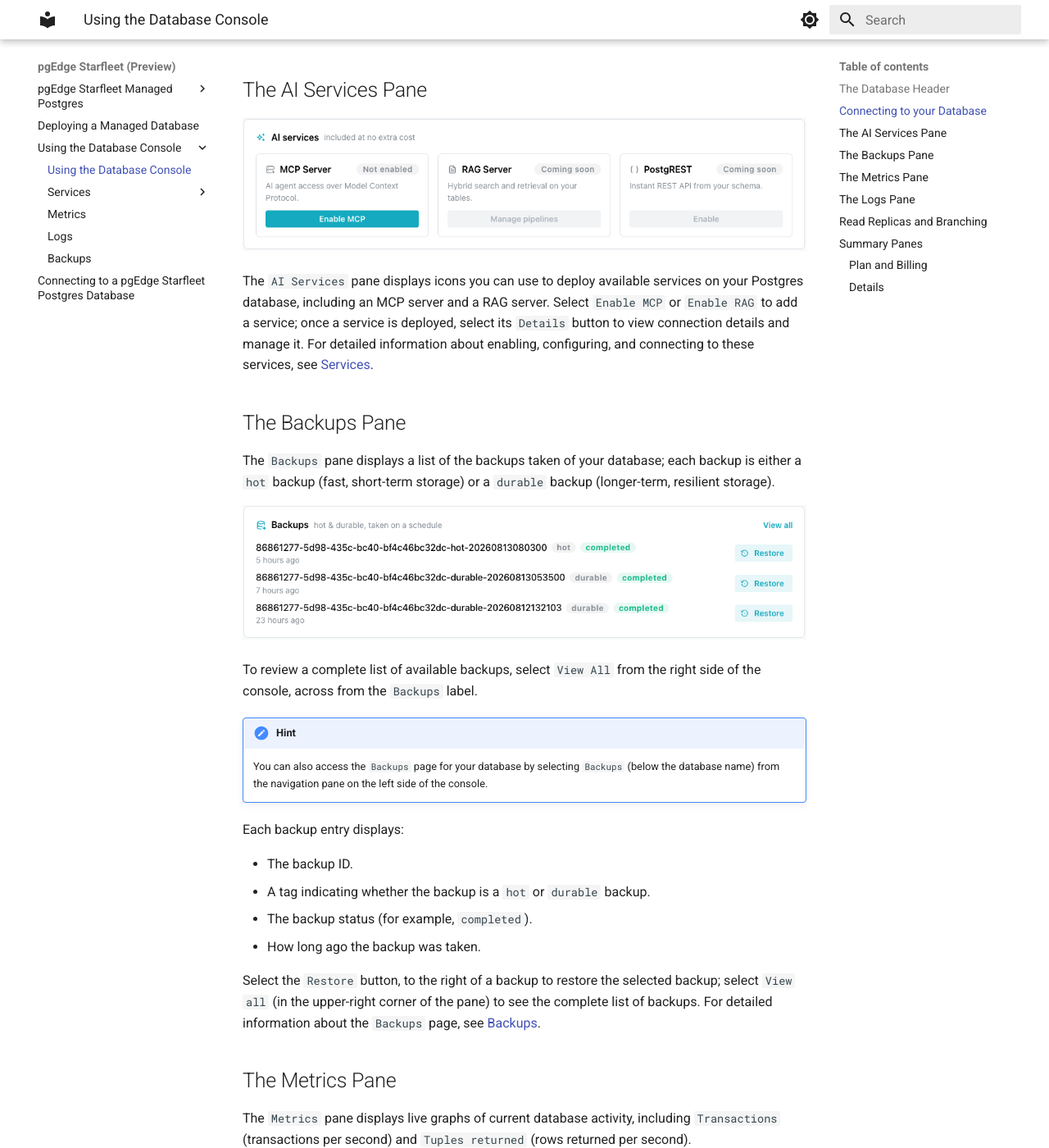
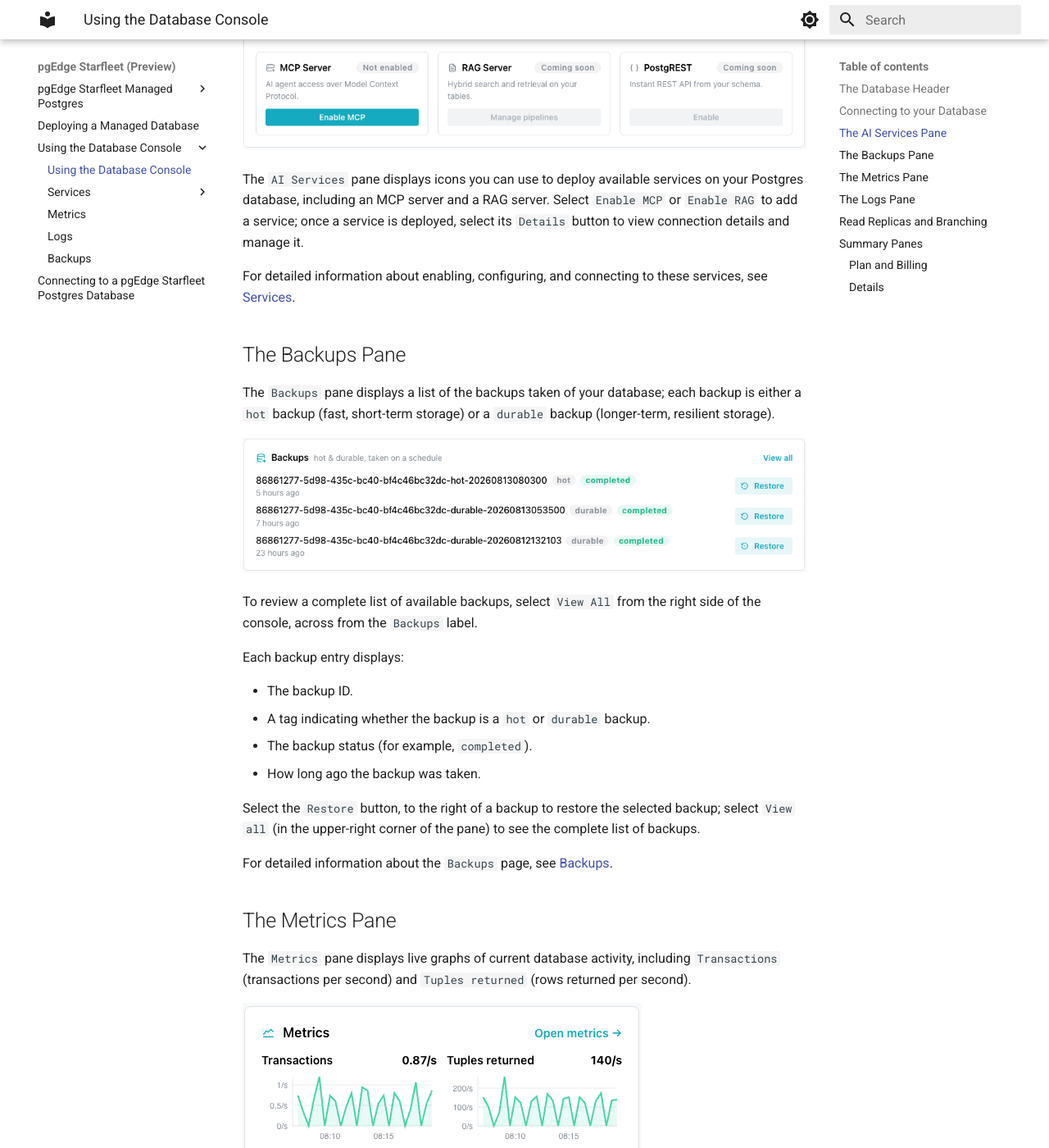
Before and after one commit to pgEdge/pgedge-starfleet-docs, an MkDocs documentation site: the page built from docs/managed/using/index.md, in a window 1280 px wide and 1400 px high, scrolled down 2831 px. Shown: the whole window at 82% size. Built offline with MkDocs 1.6.1 and Material for MkDocs 9.7.7, drawn with Linux system fonts in a browser that asks for light colours; some of the changed text lies outside the part shown.

Commit message:
Revise database console documentation
Updated references to 'pgEdge managed PostgreSQL' to 'pgEdge Starfleet PostgreSQL'. Removed hints for trial users and navigation instructions for various panes.

```diff
--- a/docs/managed/using/index.md
+++ b/docs/managed/using/index.md
@@ -8,11 +8,6 @@ deployment completes.
 
 Select the database name to navigate to the database management page of the
 console.
-
-!!! hint
-
-    If you're using a free trial, you can use the link at the top of the
-    console to provide billing information for your database.
 
 
 ## The Database Header
@@ -74,8 +69,9 @@ For detailed information about:
 The `AI Services` pane displays icons you can use to deploy available services
 on your Postgres database, including an MCP server and a RAG server. Select
 `Enable MCP` or `Enable RAG` to add a service; once a service is deployed,
-select its `Details` button to view connection details and manage it. For
-detailed information about enabling, configuring, and connecting to these
+select its `Details` button to view connection details and manage it.
+
+For detailed information about enabling, configuring, and connecting to these
 services, see [Services](services/index.md).
 
 
@@ -90,12 +86,6 @@ backup (longer-term, resilient storage).
 To review a complete list of available backups, select `View All` from the
 right side of the console, across from the `Backups` label.
 
-!!! hint
-
-    You can also access the `Backups` page for your database by selecting
-    `Backups` (below the database name) from the navigation pane on the left
-    side of the console.
-
 Each backup entry displays:
 
 * The backup ID.
@@ -105,8 +95,9 @@ Each backup entry displays:
 
 Select the `Restore` button, to the right of a backup to restore the selected
 backup; select `View all` (in the upper-right corner of the pane) to see the
-complete list of backups. For detailed information about the `Backups` page,
-see [Backups](backups.md).
+complete list of backups.
+
+For detailed information about the `Backups` page, see [Backups](backups.md).
 
 
 ## The Metrics Pane
@@ -120,14 +111,7 @@ per second).
 Select `Open metrics` (in the upper-right corner of the `Metrics` pane) to see
 detailed metrics for your database.
 
-!!! hint
-
-    You can also access the `Metrics` page for your database by selecting
-    `Metrics` (below the database name) from the navigation pane on the left
-    side of the console.
-
-For detailed information about the `Metrics` page, see
-[Metrics](metrics.md).
+For detailed information about the `Metrics` page, see [Metrics](metrics.md).
 
 
 ## The Logs Pane
@@ -139,13 +123,6 @@ each entry shows the timestamp, log level (for example, `LOG`), and message.
 
 Select `View logs` (in the upper-right corner of the pane) to see the complete,
 searchable log for your database.
-
-!!! hint
-
-    You can also access the `Logs` page for your database by selecting
-    `Logs` (below the database name) from the navigation pane on the left
-    side of the console.
-
 
 For detailed information about the `Logs` page, see [Logs](logs.md).
 
@@ -177,7 +154,7 @@ change the size of your database.
 
 ### Details
 
-The `Details` pane displays identifying and configuration information for your
+The `Details` pane displays identifying and configuration information about your
 database.
 
 | Field | Description |
```
Also changed, not shown: other parts of docs/managed/using/index.md (+1 -1 lines).
